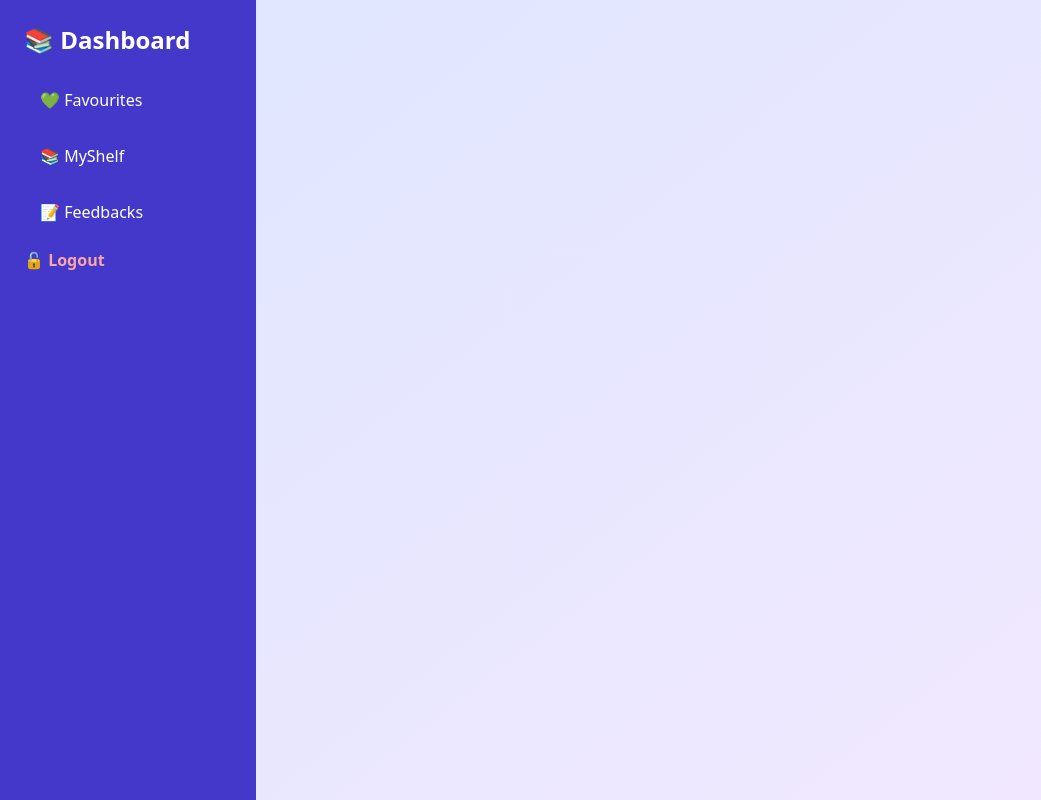
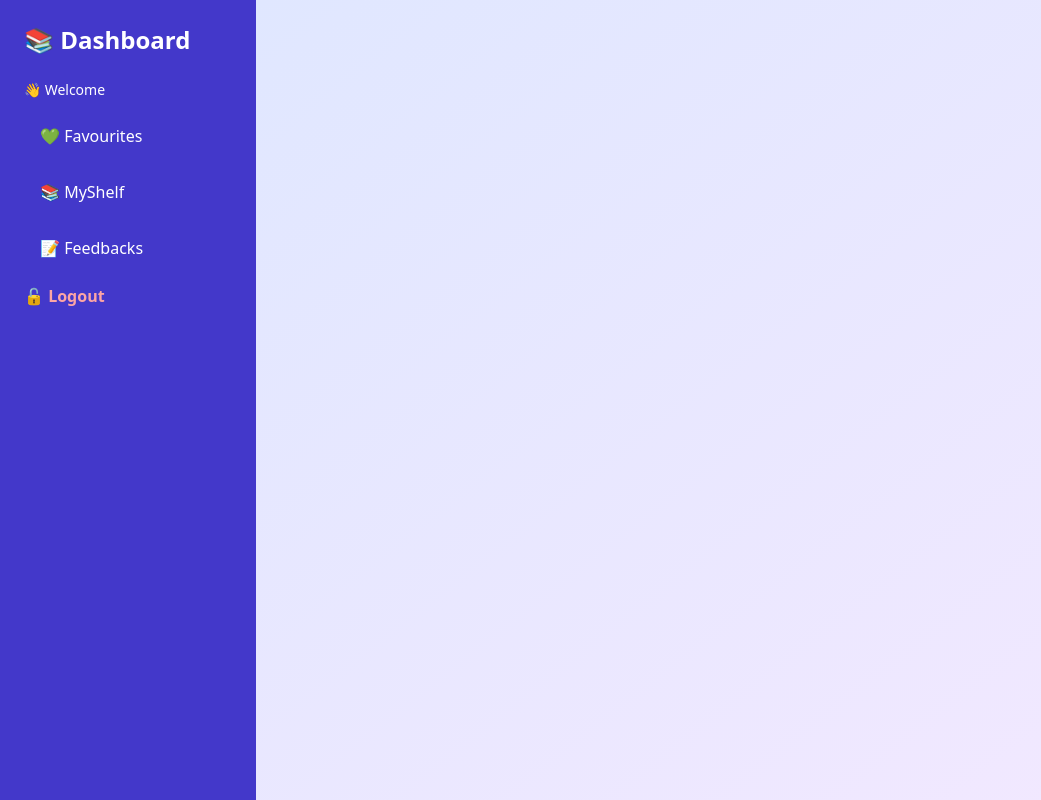
Before and after one commit to devesh-chaudhary81/FRONTEND-FOR-VIRTUAL-LIBRARY, a React (Vite) app: page /userDashboard in a window 1280 px wide. Shown: the whole page, without its empty margins (0-1041 px from the left). Built offline with nearby package versions, Linux system fonts and the light colour scheme.

Commit message:
fix dashboar dby devesh

```diff
--- a/src/pages/userDashboard.jsx
+++ b/src/pages/userDashboard.jsx
@@ -135,9 +135,8 @@ const UserDashboard = () => {
     <div className="flex h-screen overflow-hidden">
       <aside className="w-64 bg-indigo-700 text-white p-6 space-y-4">
         <h2 className="text-2xl font-bold mb-6">📚 Dashboard</h2>
-        {/* <p className="text-sm mb-3">👋 {storedUser?.name} (@{storedUser?.username})</p>
-        <p className="text-sm mb-6">⏱️ {readingHours} hrs read</p>
-        <button onClick={() => { setActiveTab('stats'); fetchStats(); }} className={activeTab === 'stats' ? activeStyle : baseStyle}>📈 Stats</button> */}
+         <p className="text-sm mb-3">👋 Welcome {storedUser?.name}</p>
+
         <button onClick={() => { setActiveTab('favourites'); fetchFavourites(); }} className={activeTab === 'favourites' ? activeStyle : baseStyle}>💚 Favourites</button>
         <button onClick={() => { setActiveTab('myshelf'); fetchMyShelf(); }} className={activeTab === 'myshelf' ? activeStyle : baseStyle}>📚 MyShelf</button>
         <button onClick={() => { setActiveTab('feedbacks'); fetchFeedbacks(); }} className={activeTab === 'feedbacks' ? activeStyle : baseStyle}>📝 Feedbacks</button>
```
